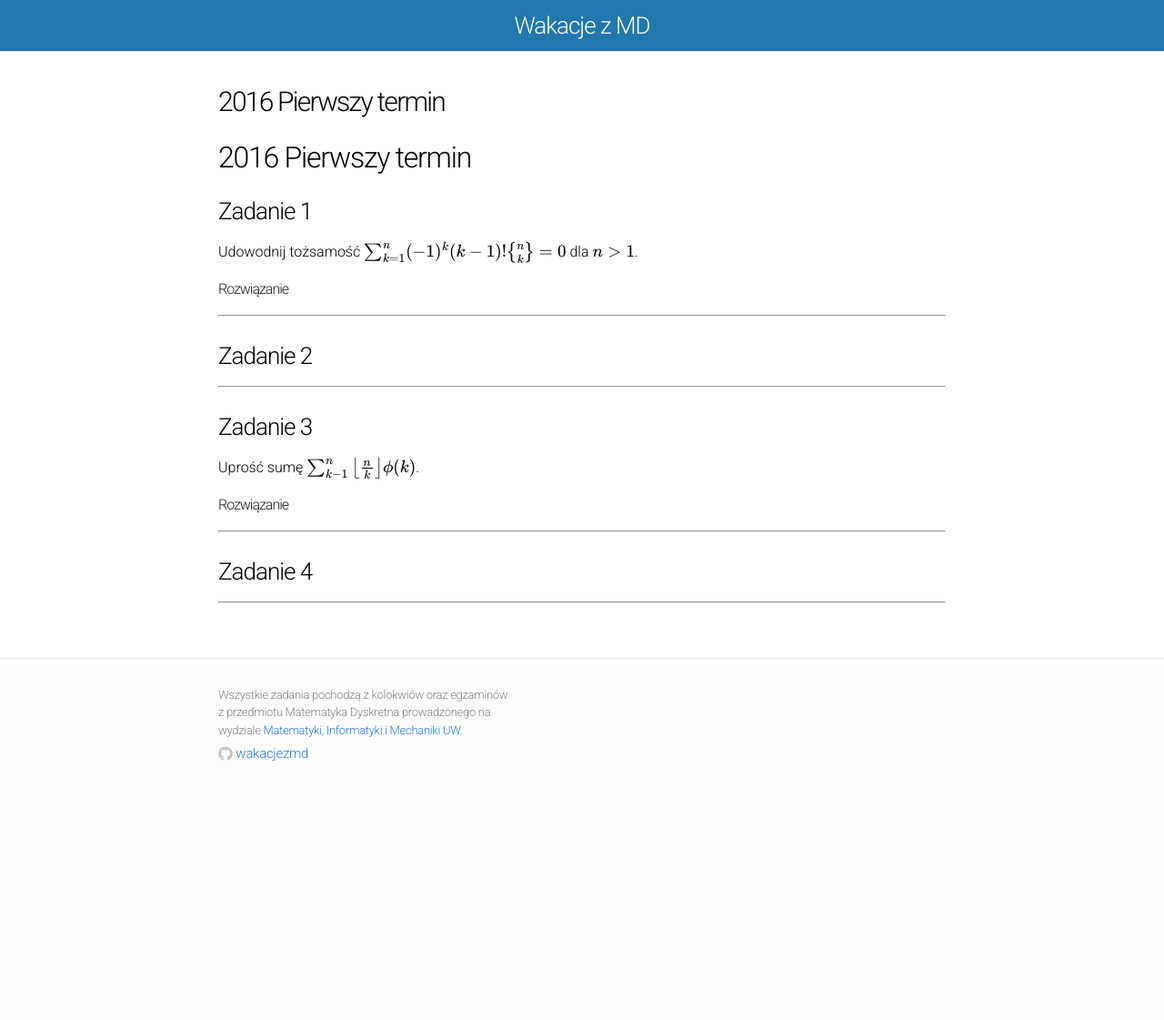
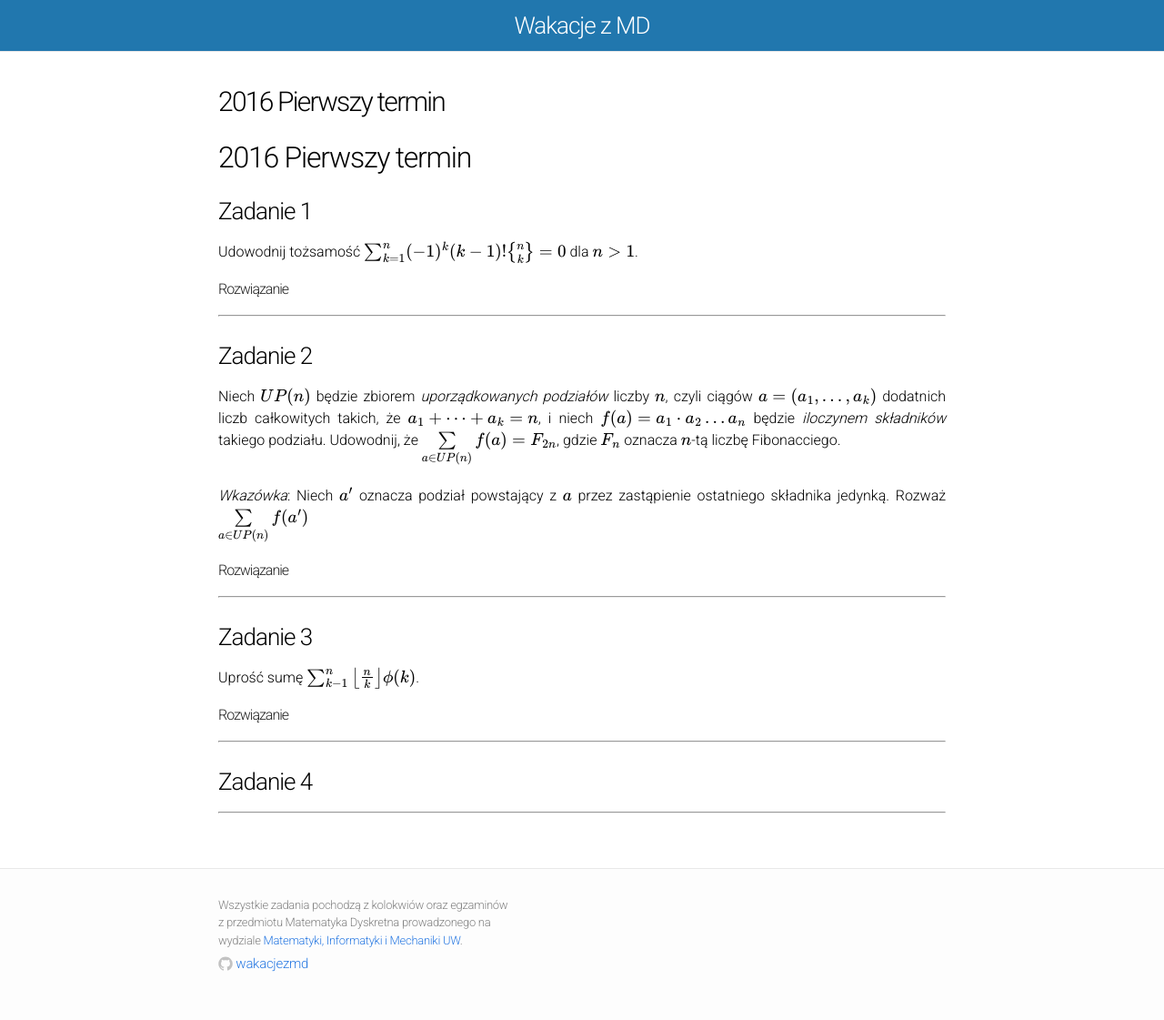
Before and after one commit to wakacjezmd/wakacjezmd.github.io, a Jekyll site: the page built from _solutions/2016/2016-egzamin-1.md, in a window 1280 px wide. Shown: the whole page at 91% size. Built offline with Jekyll 4.4.1, drawn with Linux system fonts in a browser that asks for light colours; nearby versions of some CDN libraries; formulas are drawn with MathJax 3; our own code applies the rules of GitHub Pages for plain Markdown files; before the commit the page ends 900 px from its top, so only the background shows below that.

Commit message:
Zadanie 2, pierwszy termin 2016 (#25)

```diff
--- a/_solutions/2016/2016-egzamin-1.md
+++ b/_solutions/2016/2016-egzamin-1.md
@@ -49,6 +49,84 @@ Udowodnij tożsamość \\(\sum^n\_{k=1}(-1)^k(k-1)!{n \brace k} = 0\\) dla
 
 ### Zadanie 2
 
+Niech \\( UP(n) \\) będzie zbiorem _uporządkowanych podziałów_ liczby \\( n \\),
+czyli ciągów \\( a = (a_1, \dots, a_k) \\) dodatnich liczb całkowitych
+takich, że \\( a_1 + \dots + a_k = n \\), i niech
+\\( f(a) = a_1 \cdot a_2 \dots a_n \\) będzie _iloczynem składników_ takiego
+podziału. Udowodnij, że \\( \sum\limits_{a \in UP(n)}f(a) = F_{2n} \\), gdzie
+\\( F_n \\) oznacza \\( n \\)-tą liczbę Fibonacciego.
+
+_Wkazówka_: Niech \\( a' \\) oznacza podział powstający z
+\\( a \\) przez zastąpienie ostatniego składnika jedynką. Rozważ
+\\( \sum\limits_{a \in UP(n)} f(a') \\)
+
+<div data-collapse>
+  <h4 class="collapsible">Rozwiązanie</h4>
+  <div class="solution">
+  <p>
+    Tezę rozszerzamy o dodatkowy warunek:
+    $$
+    \sum\limits_{a \in UP(0)}f(a') = F_{2n - 1}, ~~ n > 0
+    $$
+  </p>
+  <p>
+    Rozumujemy przez indukcję po \( n \). Baza indukcyjna jest oczywista:
+  </p>
+  <p>
+    $$
+    \sum\limits_{a \in UP(1)}f(a) = 1 = F_2 \qquad
+    \sum\limits_{a \in UP(1)}f(a') = 1 = F_1
+    $$
+  </p>
+  <p>
+    Załóżmy teraz, że teza jest prawdziwa dla \( n \in \mathbb{N} \).
+    Weźmy \( a \in UP(n+1) \). Możemy rozpatrzyć dwa przypadki:<br>
+    \( a \) <b>kończy się jedynką</b>. Zbiór takich \( a \) oznaczmy przez
+    \( A \). Taki podział możemy otrzymać z pewnego \( b \in UP(n) \)
+    przez dopisanie jedynki na końcu. Wówczas oczywiście
+    \( f(a') = f(a) = f(b) \) (gdzie \( a' \) - jak we wskazówce)<br>
+    \( a \) <b>kończy się liczbą</b> \( \neq 1 \). Zbiór takich \( a \) oznaczmy
+    przez \( B \). Taki podział otrzymujemy przez dodanie jedynki do
+    <b>ostatniego składnika</b> pewnego \( b \in UP(n) \). Wówczas
+    oczywiście \( f(a') = f(b') \)<br>
+    Takie przypisanie \( a \to b \) jest <b>na</b>, co jest istotne
+    dla reszty dowodu.
+  </p>
+  <p>
+    Jasne jest zatem, że \( A \cup B = UP(n+1), A \cap B = \emptyset \) oraz
+    (korzystając z założenia indukcyjnego):
+    $$
+    \sum\limits_{a \in A} f(a') = \sum \limits_{b \in UP(n)} f(b) = F_{2n}
+    $$
+    $$
+    \sum\limits_{a \in B} f(a') = \sum \limits_{b \in UP(n)} f(b') = F_{2n - 1}
+    $$
+    Z czego wynika, że
+    $$
+    \sum\limits_{a \in UP(n+1)} f(a') =
+        \sum\limits_{a \in A} f(a') + \sum\limits_{a \in A} f(a') =
+        F_{2n} + F_{2n - 1} = F_{2n + 1}
+    $$
+  </p>
+  <p>
+    Dalej, wiemy, że \( \sum_{a \in A}f(a) = \sum_{a \in A}f(a') = F_{2n} \).
+    Ponadto dla \( a \in B \) zachodzi tożsamość
+    \( f(a) = f(b) + f(b') \), z czego bezpośrednio wynika
+    $$
+        \sum\limits_{a \in B}f(a) = \sum\limits_{b \in UP(n)}f(b)
+                                  + \sum\limits_{b' \in UP(n)}f(b) =
+                                    F_{2n} + F_{2n-1} = F_{2n+1}
+    $$
+    Ostatecznie
+    $$
+        \sum\limits_{a \in UP(n)}f(a) = \sum\limits_{a \in A}f(a)
+                                      + \sum\limits_{a \in B}f(a) =
+                                        F_{2n} + F_{2n+1} = F_{2n+2}
+    $$
+    Co kończy dowód
+  </p>
+  </div>
+</div>
 ---
 
 ### Zadanie 3
```
